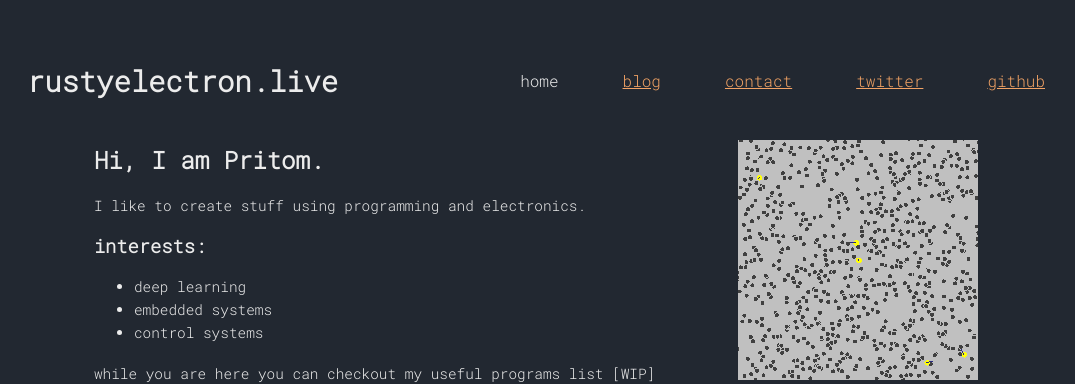
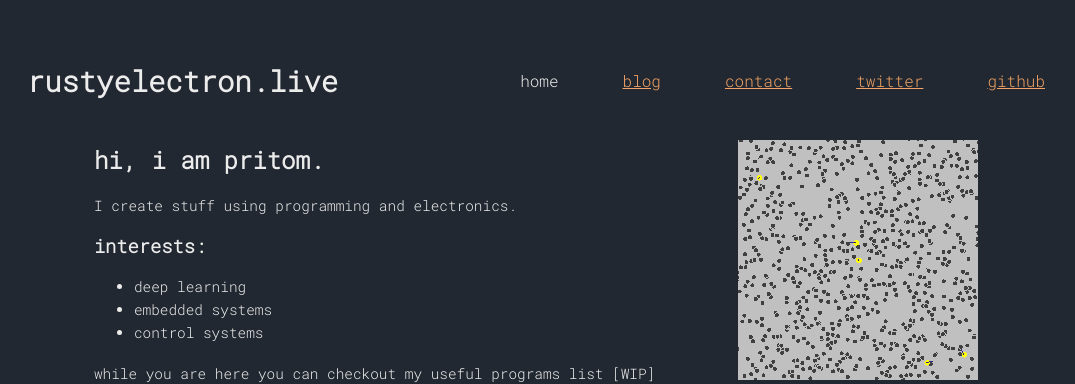
Before and after one commit to rusty-electron/rusty-electron.github.io, a Jekyll site: the page built from index.md, in a window 1280 px wide. Shown: the top 384 px of the page, without its empty margins (96-1171 px from the left). Built offline with Jekyll 4.4.1, drawn with Linux system fonts in a browser that asks for light colours.

Commit message:
lowercase

```diff
--- a/index.md
+++ b/index.md
@@ -3,8 +3,8 @@ layout: default
 title: rustyelectron's blog
 ---
 
-## Hi, I am Pritom.
-I like to create stuff using programming and electronics.
+## hi, i am pritom.
+I  create stuff using programming and electronics.
 
 ### interests:
 * deep learning
```
